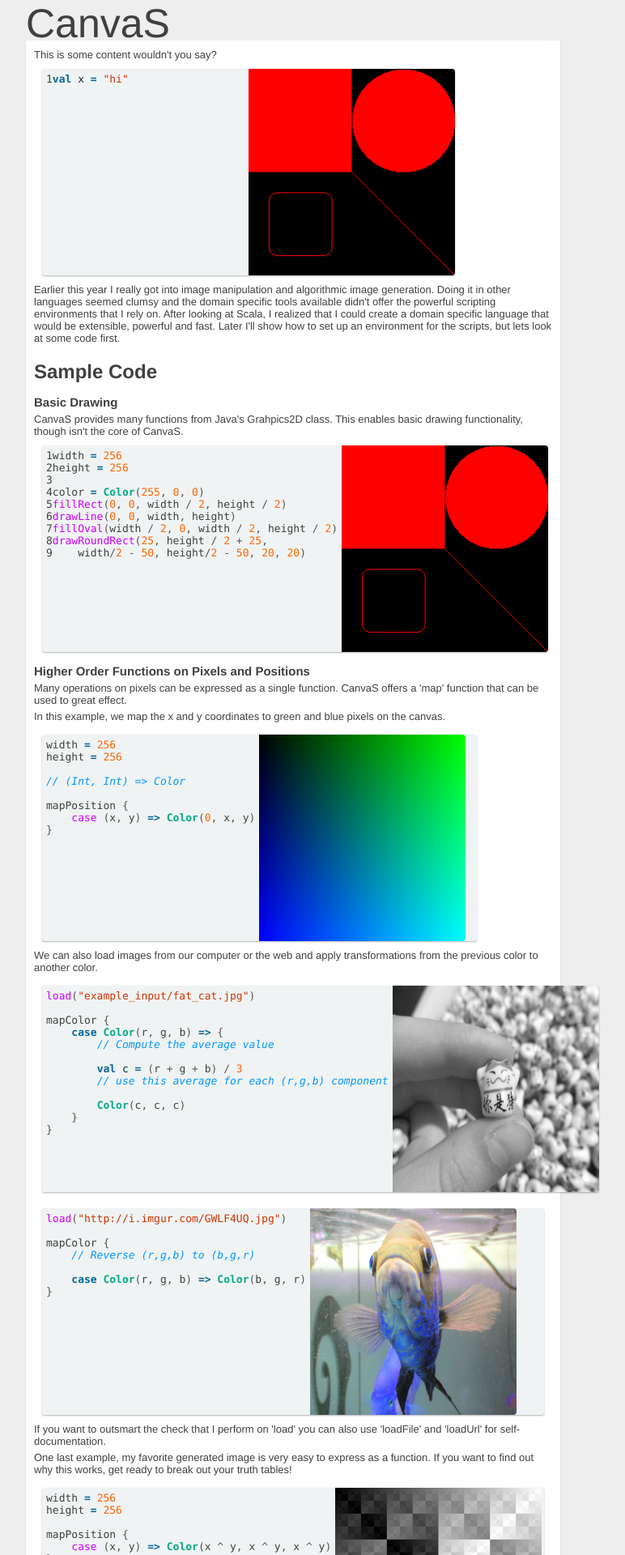
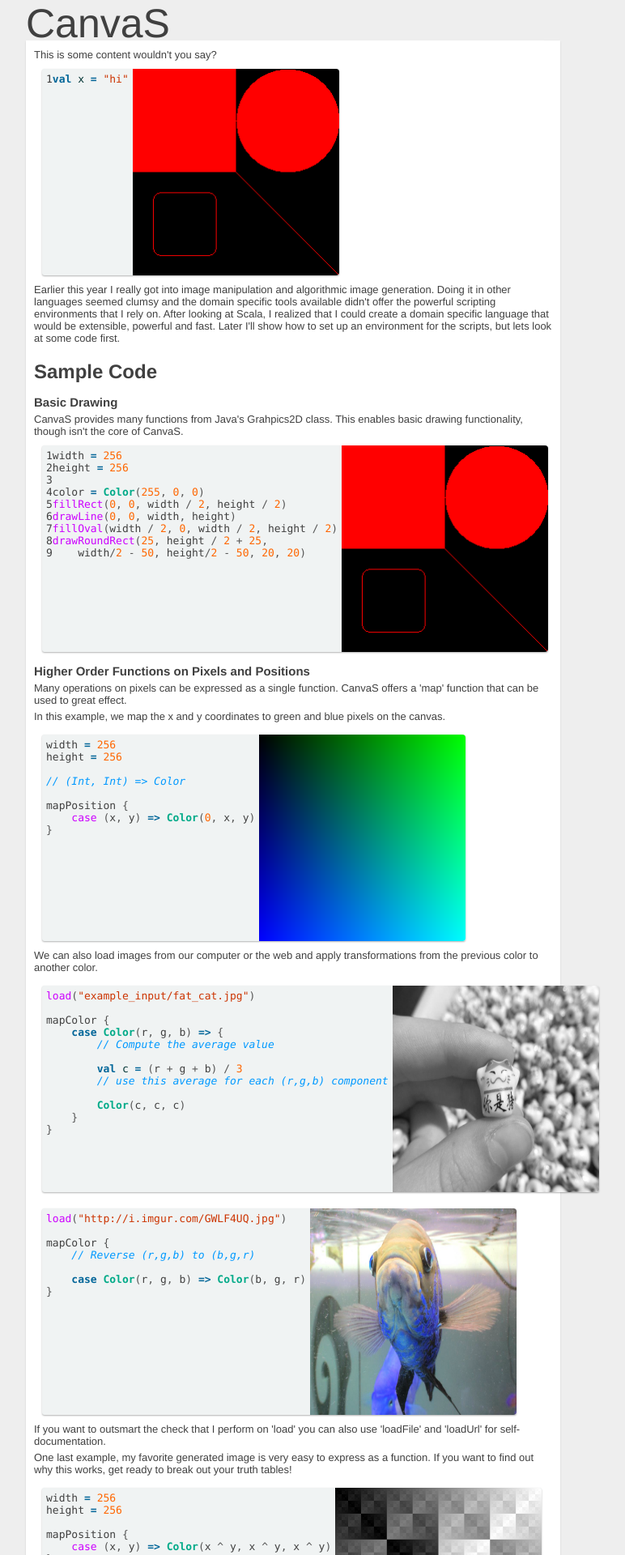
Before and after one commit to TyOverby/CanvaS, a Jekyll site: the page built from index.html, in a window 1280 px wide. Shown: the top 1920 px of the page at 81% size, without its empty margins (288-1060 px from the left). Built offline with Jekyll 4.4.1, drawn with Linux system fonts in a browser that asks for light colours.

Commit message:
automated push

```diff
--- a/stylesheets/stylesheet.css
+++ b/stylesheets/stylesheet.css
@@ -74,7 +74,7 @@ body {
 
     margin: 10px;
     padding: 0px;
-    //width: 50%;
+    width: 50%;
     -webkit-box-shadow: rgba(0, 0, 0, 0.3) 0px 1px 2px 0px;
     background: #f0f3f3;
     border-radius: 3px;
@@ -92,6 +92,7 @@ img{
     border-top-right-radius: 4px;
     width: 255;
     height: 255;
+    float:right:
 }
 
 .code-td{
```
